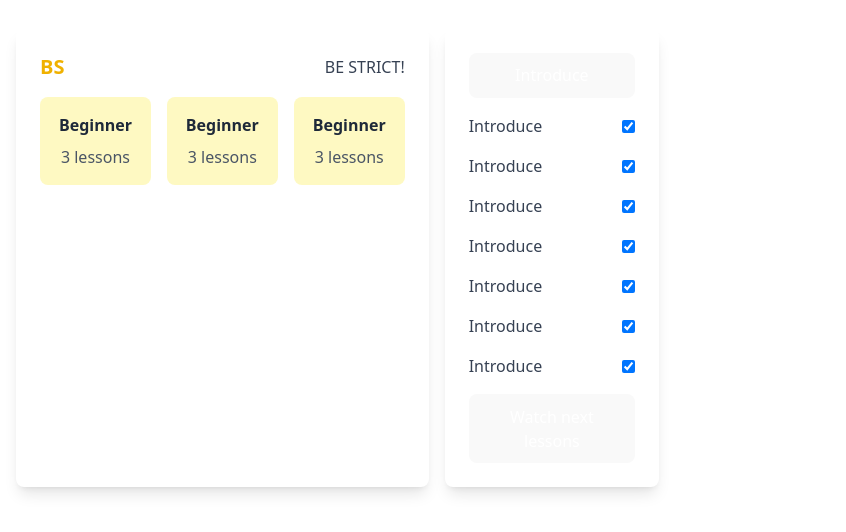
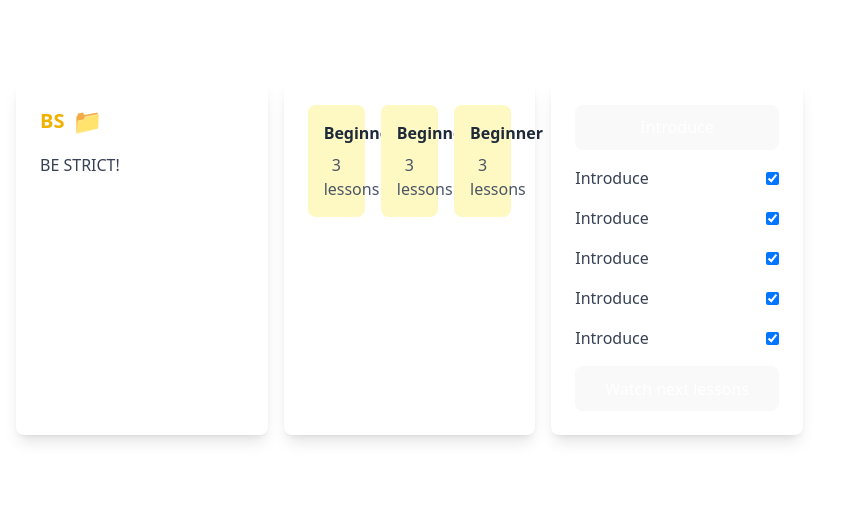
Before and after one commit to Suyeon06/react0325, a React (Vite) app: page / in a window 1280 px wide. Shown: the part 142-674 px from the top of the page, without its empty margins (0-846 px from the left). Built offline with nearby package versions, Linux system fonts and the light colour scheme.

Commit message:
divide into 3 columns

```diff
--- a/src/App.jsx
+++ b/src/App.jsx
@@ -5,74 +5,60 @@ function App() {
 
   return (
 <div className="flex flex-col lg:flex-row space-x-4 p-4">
-      {/* 왼쪽 섹션 */}
+  {/* 왼쪽 섹션 - BS와 파일 이모지 */}
   <div className="flex-1 bg-white p-6 rounded-lg shadow-lg">
-        {/* 왼쪽 헤더 */}
-        <div className="flex justify-between items-center mb-4">
+    <div className="flex items-center space-x-2 mb-4">
+      {/* BS 텍스트 */}
       <div className="text-xl font-semibold text-yellow-500">BS</div>
+      {/* 파일 이모지 */}
+      <div className="text-2xl">📁</div>
+    </div>
     <div className="text-gray-700">BE STRICT!</div>
   </div>
-        {/* 레슨 카드들 */}
+
+  {/* 중간 섹션 - 레슨 카드들 */}
+  <div className="flex-1 bg-white p-6 rounded-lg shadow-lg">
     <div className="grid grid-cols-1 sm:grid-cols-2 lg:grid-cols-3 gap-4">
       <div className="bg-yellow-100 p-4 rounded-lg">
         <div className="text-center font-semibold text-gray-800">Beginner</div>
         <div className="mt-2 text-center text-gray-600">3 lessons</div>
       </div>
-
       <div className="bg-yellow-100 p-4 rounded-lg">
         <div className="text-center font-semibold text-gray-800">Beginner</div>
         <div className="mt-2 text-center text-gray-600">3 lessons</div>
       </div>
-
       <div className="bg-yellow-100 p-4 rounded-lg">
         <div className="text-center font-semibold text-gray-800">Beginner</div>
         <div className="mt-2 text-center text-gray-600">3 lessons</div>
       </div>
     </div>
-
   </div>
 
-      {/* 오른쪽 섹션 */}
-      <div className="w-full lg:w-1/3 bg-white p-6 rounded-lg shadow-lg">
-        <button className="w-full bg-yellow-500 text-white py-2 rounded-lg mb-4">Introduce</button> {/* Introduce 버튼 */}
-        {/* 체크박스 리스트 */}
+  {/* 오른쪽 섹션 - Introduce 버튼과 체크박스 */}
+  <div className="flex-1 bg-white p-6 rounded-lg shadow-lg">
+    <button className="w-full bg-yellow-500 text-white py-2 rounded-lg mb-4">Introduce</button>
     <div className="space-y-4">
       <div className="flex items-center justify-between">
         <span className="text-gray-700">Introduce</span>
         <input type="checkbox" checked className="text-blue-500" />
       </div>
-
       <div className="flex items-center justify-between">
         <span className="text-gray-700">Introduce</span>
         <input type="checkbox" checked className="text-blue-500" />
       </div>
-
       <div className="flex items-center justify-between">
         <span className="text-gray-700">Introduce</span>
         <input type="checkbox" checked className="text-blue-500" />
       </div>
-
       <div className="flex items-center justify-between">
         <span className="text-gray-700">Introduce</span>
         <input type="checkbox" checked className="text-blue-500" />
       </div>
-
-          <div className="flex items-center justify-between">
-            <span className="text-gray-700">Introduce</span>
-            <input type="checkbox" checked className="text-blue-500" />
-          </div>
-
-          <div className="flex items-center justify-between">
-            <span className="text-gray-700">Introduce</span>
-            <input type="checkbox" checked className="text-blue-500" />
-          </div>
-
       <div className="flex items-center justify-between">
         <span className="text-gray-700">Introduce</span>
         <input type="checkbox" checked className="text-blue-500" />
       </div>
     </div>
-        {/* Watch Next Lessons 버튼 */}
     <button className="w-full bg-yellow-500 text-white py-2 rounded-lg mt-4">Watch next lessons</button>
   </div>
 </div>
```
Lines whose indentation alone changed are shown as unchanged.
